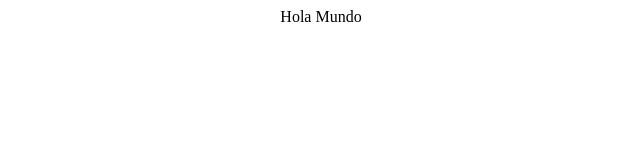
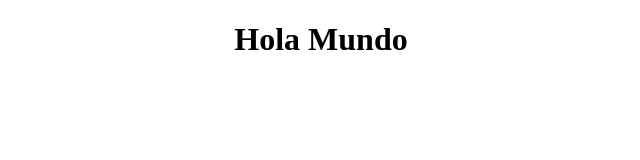
Before and after one commit to SrMini/favrica, a plain HTML site: page index.html in a window 1280 px wide. Shown: the whole page, without its empty margins (319-959 px from the left). Drawn offline with Linux system fonts and the light colour scheme.

Commit message:
Update index.html
nada especial

```diff
--- a/index.html
+++ b/index.html
@@ -4,6 +4,6 @@
     <title>favrica de ideas - Test on GitHub</title>
   </head>
   <body>
-    <center>Hola Mundo</center>
+    <center><h1>Hola Mundo</h1></center>
   </body>
 </html>
```
